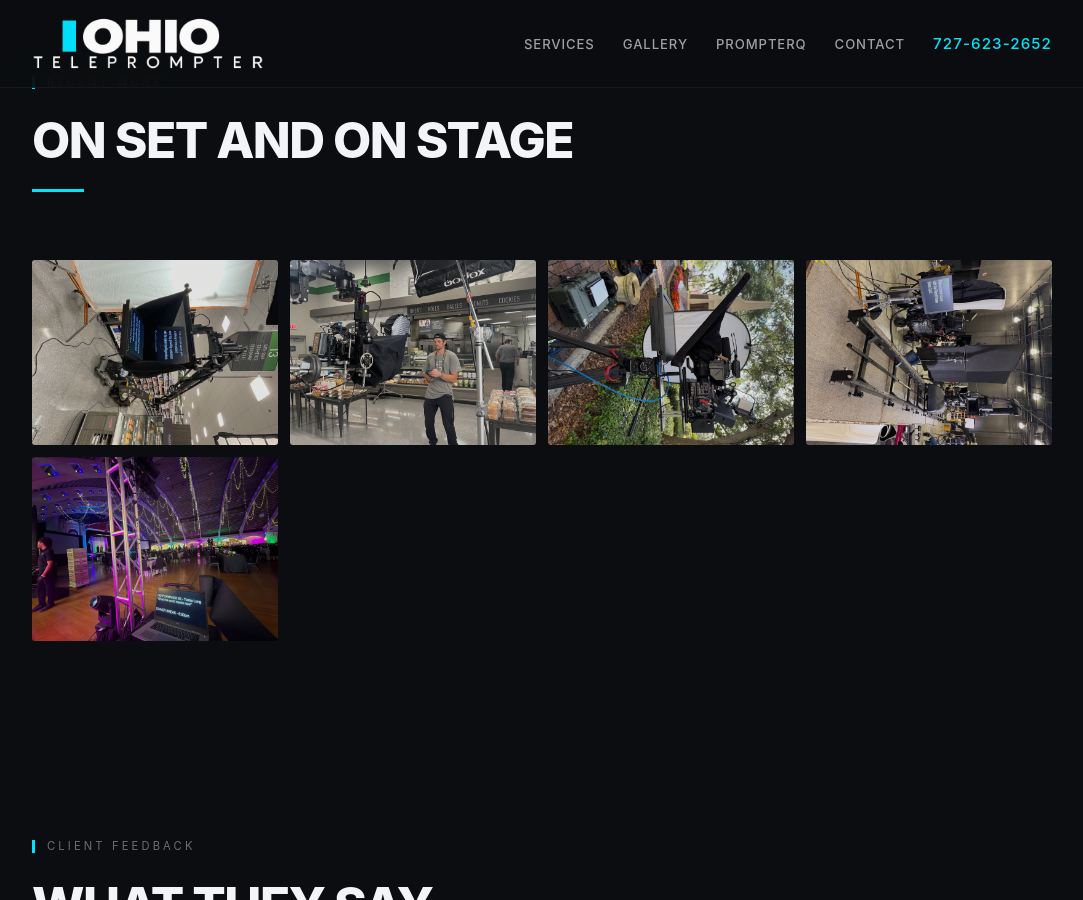
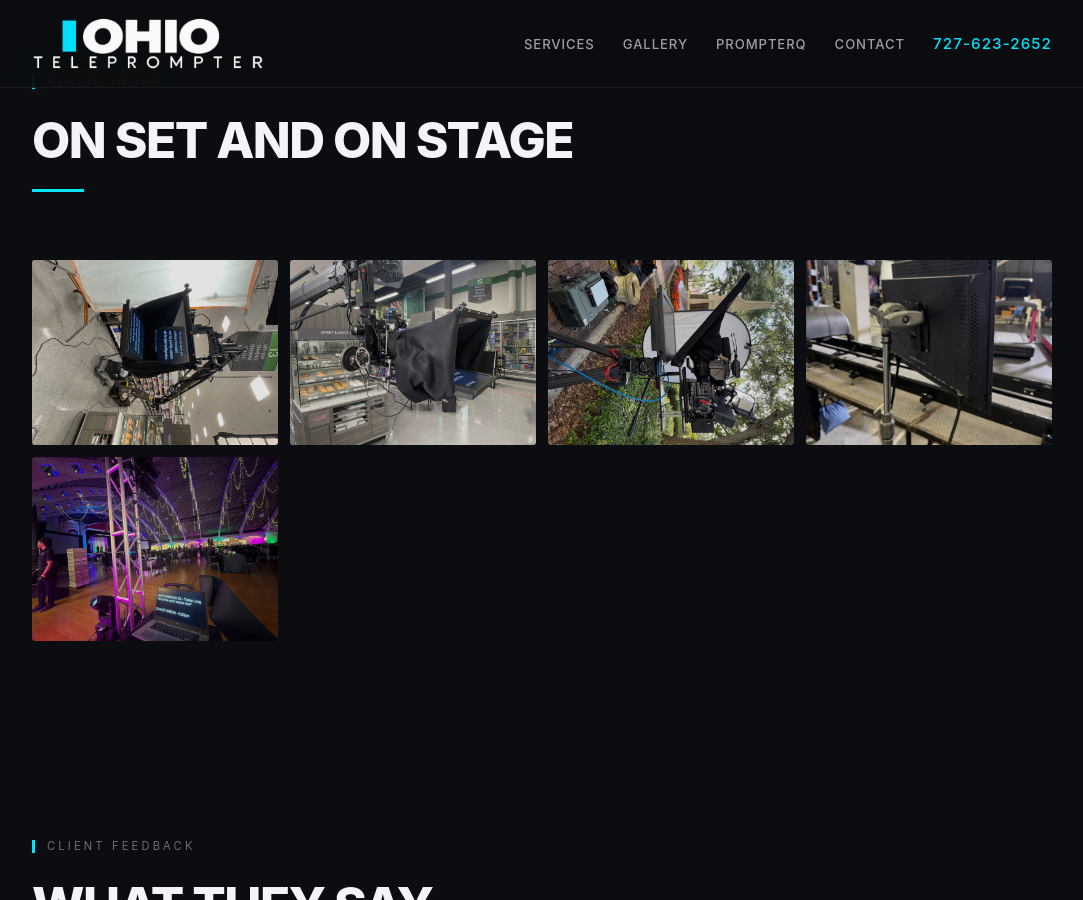
Before and after one commit to jasproj/ohioteleprompter, a Jekyll site: the page index.html, which Jekyll copies as it is, in a window 1280 px wide and 900 px high, scrolled down 3616 px. Shown: the whole window, without its empty margins (98-1181 px from the left). Built offline with Jekyll 4.4.1, drawn with Linux system fonts in a browser that asks for light colours.

Commit message:
Swap client-branded gallery photos (Publix store, Planet Fitness script) for logo-free shots (#27)
Claude-Session: https://claude.ai/code/session_01Nvz6MHpRRD524cvTRtNsRm

Co-authored-by: Claude Sonnet 5.5 <noreply@anthropic.com>

```diff
--- a/index.html
+++ b/index.html
@@ -607,9 +607,9 @@
             </div>
             <div class="gal-grid">
                 <div class="gal-item" onclick="openLightbox(this)"><img src="img/gallery/2026-batch/IMG_9448.jpg" alt="Camera-mount teleprompter on a jib arm for an in-store commercial shoot" loading="lazy"></div>
-                <div class="gal-item" onclick="openLightbox(this)"><img src="img/gallery/2026-batch/IMG_9439.jpg" alt="Camera crane and softbox lighting rig on a retail production set" loading="lazy"></div>
+                <div class="gal-item" onclick="openLightbox(this)"><img src="img/gallery/2026-batch/IMG_9441.jpg" alt="Camera crane and softbox lighting rig on a retail production set" loading="lazy"></div>
                 <div class="gal-item" onclick="openLightbox(this)"><img src="img/gallery/2026-batch/IMG_0609.jpg" alt="Through-glass teleprompter rig on a cinema camera for an outdoor shoot" loading="lazy"></div>
-                <div class="gal-item" onclick="openLightbox(this)"><img src="img/gallery/2026-batch/IMG_9952.jpg" alt="Teleprompter monitor beside a motion-control camera track on a soundstage" loading="lazy"></div>
+                <div class="gal-item" onclick="openLightbox(this)"><img src="img/gallery/2026-batch/IMG_9953.jpg" alt="Teleprompter monitor beside a motion-control camera track on a soundstage" loading="lazy"></div>
                 <div class="gal-item" onclick="openLightbox(this)"><img src="img/gallery/2026-batch/IMG_0839.jpg" alt="Operator laptop with run-of-show cues at a gala production" loading="lazy"></div>
             </div>
         </div>
```
Also changed, not shown: img/gallery/2026-batch/IMG_9439.jpg (deleted), img/gallery/2026-batch/IMG_9441.jpg (added), img/gallery/2026-batch/IMG_9952.jpg (deleted), img/gallery/2026-batch/IMG_9953.jpg (added).
